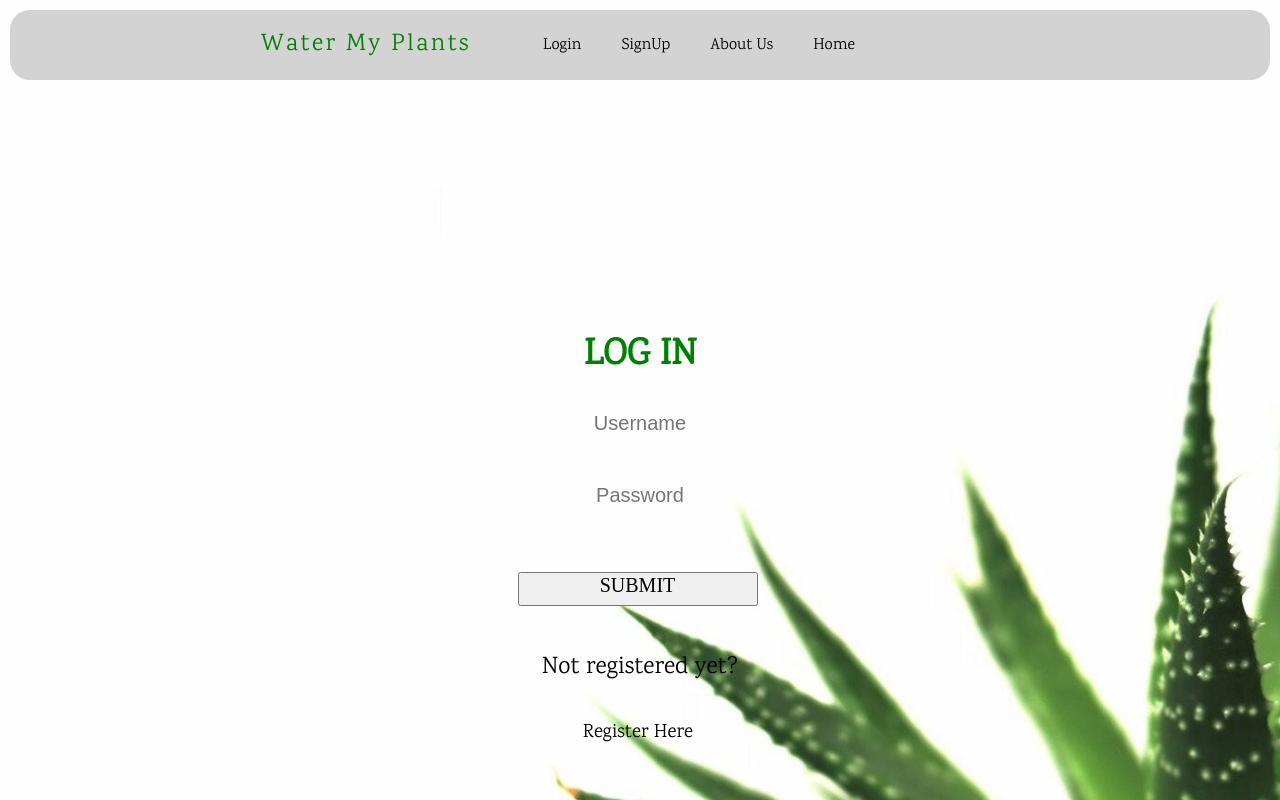
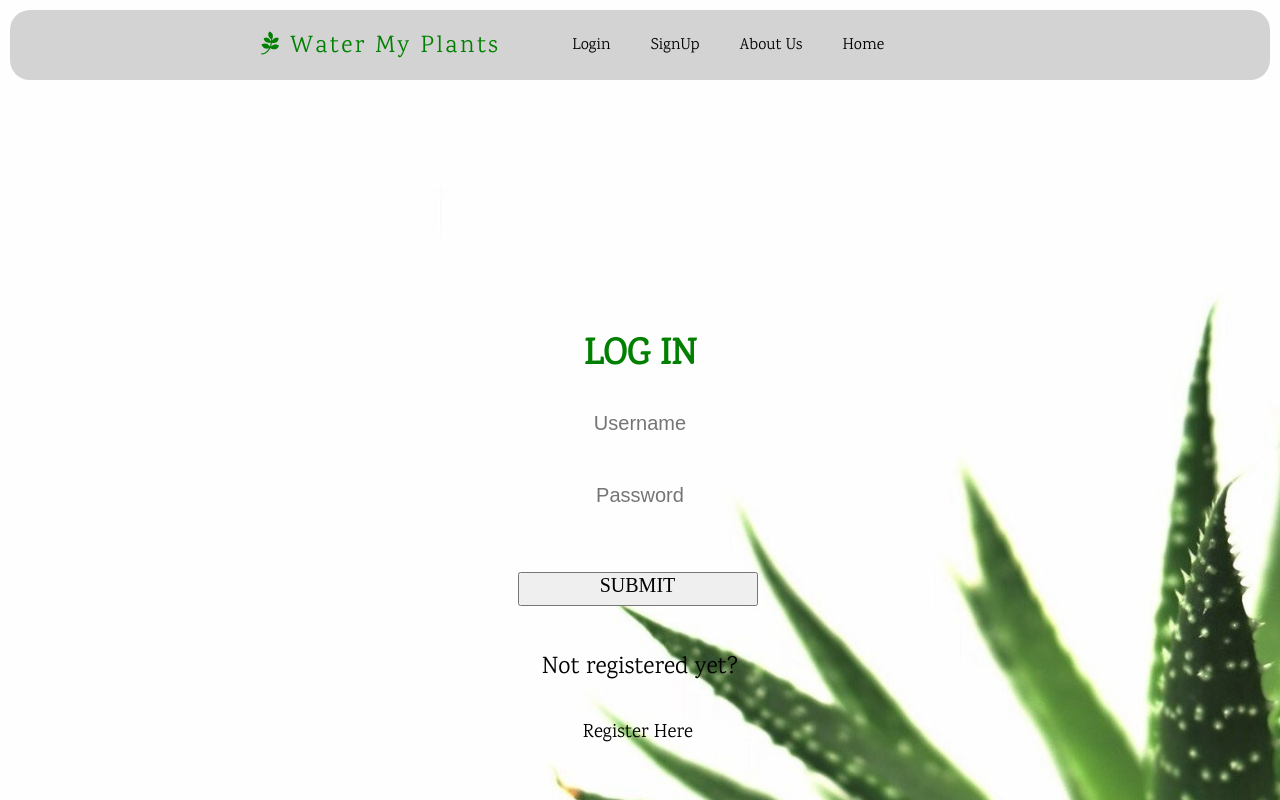
Before and after one commit to Water-My-Plants-BW-4/frontend, a React (Create React App) app: page / in a window 1280 px wide. Shown: the top 800 px of the page. Built offline with nearby package versions, Linux system fonts and the light colour scheme; what react-alert-template-basic would draw is missing.

Commit message:
Update Header.js

```diff
--- a/src/components/Header.js
+++ b/src/components/Header.js
@@ -53,7 +53,7 @@ const Header = (props) => {
 
   return (
     <NavContainer>
-      <h1>Water My Plants</h1>
+      <h1><i className="fab fa-pagelines"></i>  Water My Plants</h1>
       <div className="nav">
        {!localStorage.getItem('token') ? <NavLink className="link" activeClassName="active" to="/login">
           Login
```
